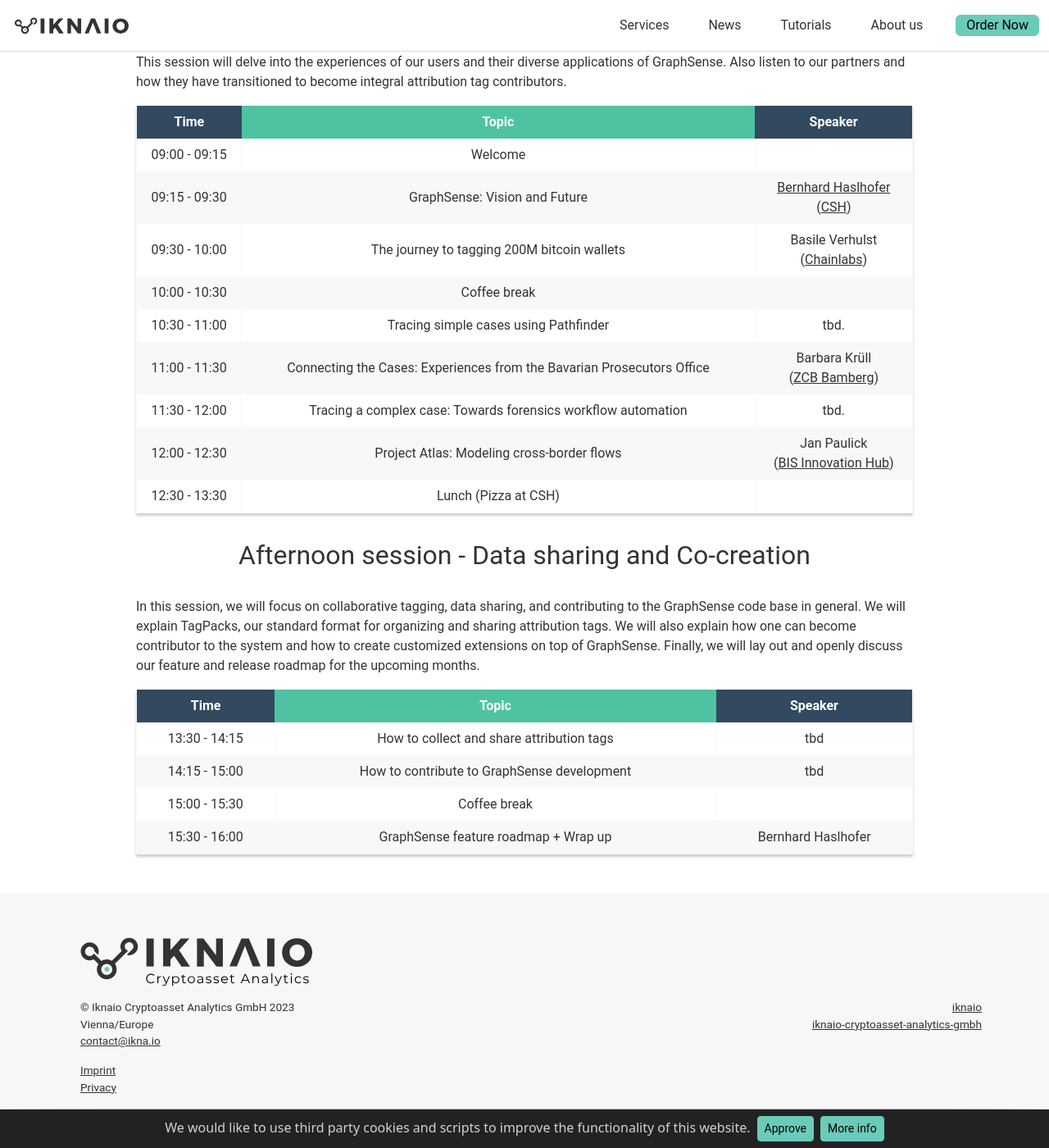
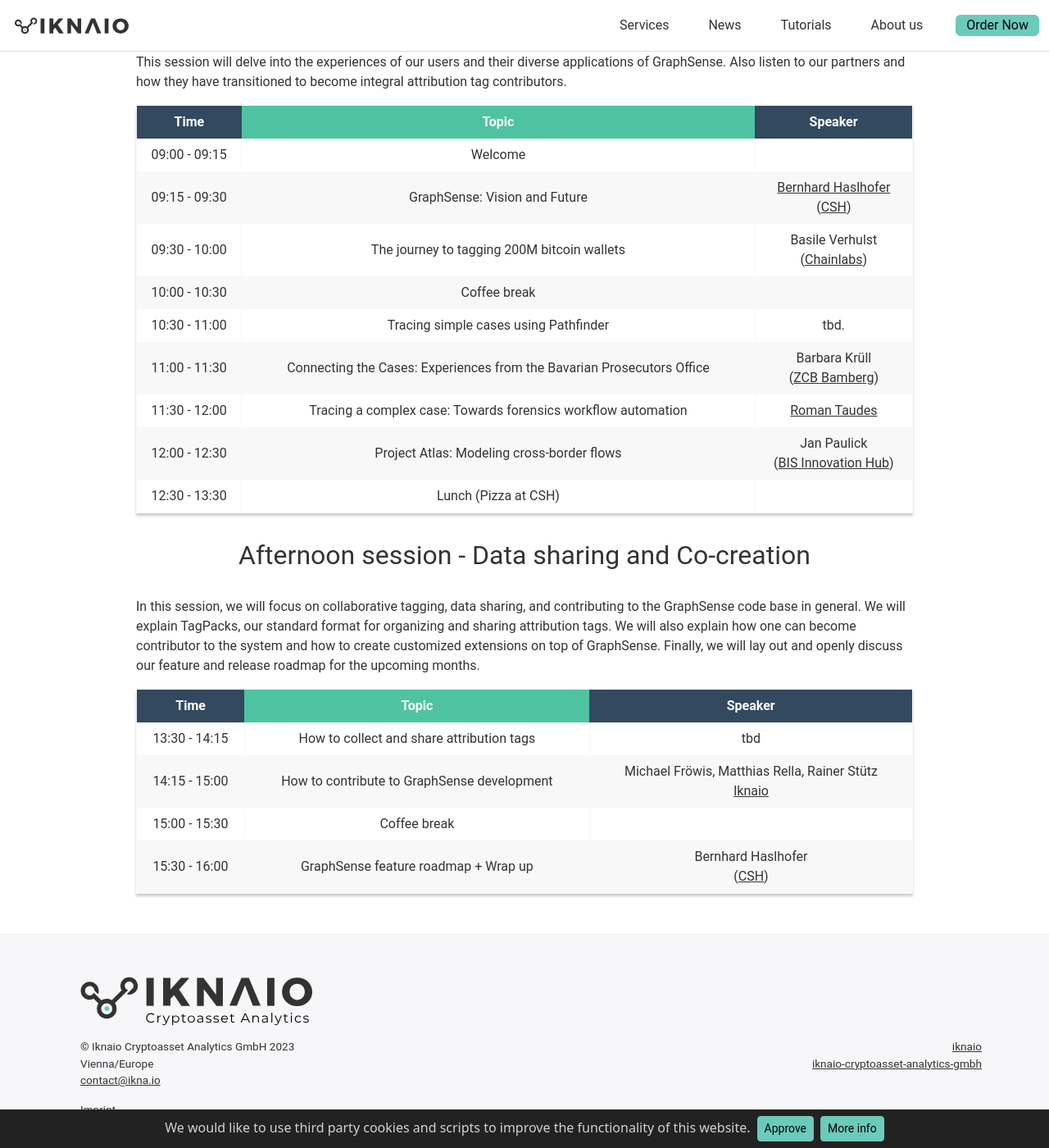
Before and after one commit to iknaio/iknaio.github.io, a Jekyll site: the page built from events/gsconnect2023.md, in a window 1280 px wide and 1400 px high, scrolled down 1074 px. Shown: the whole window at 82% size. Built offline with Jekyll 4.4.1, drawn with Linux system fonts in a browser that asks for light colours.

Commit message:
updated agenda

```diff
--- a/events/gsconnect2023.md
+++ b/events/gsconnect2023.md
@@ -49,7 +49,7 @@
 | 10:00 - 10:30 | Coffee break                                                              |                                       |
 | 10:30 - 11:00 | Tracing simple cases using Pathfinder                                     | tbd.                                  |
 | 11:00 - 11:30 | Connecting the Cases: Experiences from the Bavarian Prosecutors Office    | Barbara Krüll<br>([ZCB Bamberg](https://www.justiz.bayern.de/gerichte-und-behoerden/generalstaatsanwaltschaft/bamberg/spezial_1.php))        |
-| 11:30 - 12:00 | Tracing a complex case: Towards forensics workflow automation             | tbd.                                  |
+| 11:30 - 12:00 | Tracing a complex case: Towards forensics workflow automation             | [Roman Taudes](https://www.rechtsanwalt-taudes.at/)                                 |
 | 12:00 - 12:30 | Project Atlas: Modeling cross-border flows                                | Jan Paulick<br>([BIS Innovation Hub](https://www.bis.org/about/bisih/locations/eurosystem.htm))   |
 | 12:30 - 13:30 | Lunch (Pizza at CSH)                                                      |                                       |
 
@@ -70,8 +70,8 @@
 | Time          | Topic                                               | Speaker            |
 |:-------------:|:---------------------------------------------------:|:------------------:|
 | 13:30 - 14:15 | How to collect and share attribution tags           | tbd				   |
-| 14:15 - 15:00 | How to contribute to GraphSense development         | tbd                |
+| 14:15 - 15:00 | How to contribute to GraphSense development         | Michael Fröwis, Matthias Rella, Rainer Stütz<br>[Iknaio](https://www.ikna.io/)     |
 | 15:00 - 15:30 | Coffee break                                        |                    |
-| 15:30 - 16:00 | GraphSense feature roadmap + Wrap up                | Bernhard Haslhofer |
+| 15:30 - 16:00 | GraphSense feature roadmap + Wrap up                | Bernhard Haslhofer<br>([CSH](https://www.csh.ac.at/)) |
 
 </div>
```
